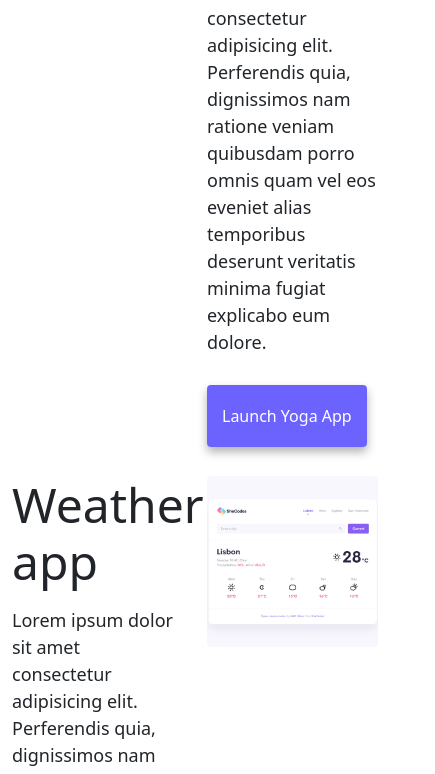
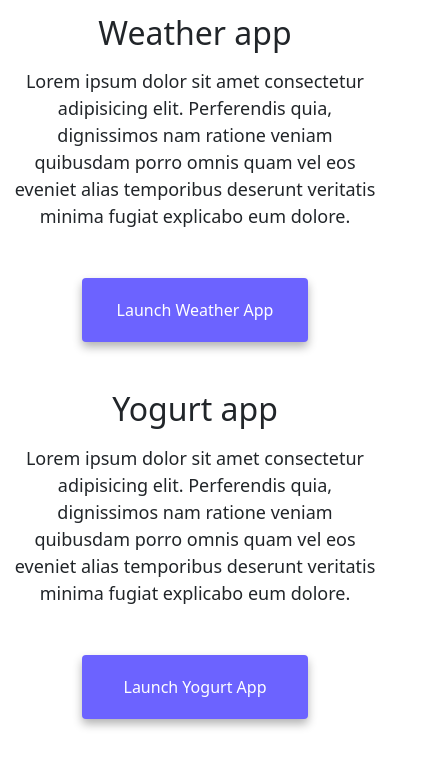
Before and after one commit to Marina-sky/portfolio-website, a plain HTML site: page index.html in a window 390 px wide. Shown: the part 820-1594 px from the top of the page, 435 px wide, since content can reach past the window. Drawn offline with nearby package versions, Linux system fonts and the light colour scheme.

Commit message:
Added media query

```diff
--- a/index.html
+++ b/index.html
@@ -11,7 +11,7 @@
     <script src="https://cdn.jsdelivr.net/npm/bootstrap@5.0.0-beta2/dist/js/bootstrap.bundle.min.js"
         integrity="sha384-b5kHyXgcpbZJO/tY9Ul7kGkf1S0CWuKcCD38l8YkeH8z8QjE0GmW1gYU5S9FOnJ0"
         crossorigin="anonymous"></script>
-    <link rel="stylesheet" href="style.css" />
+    <link rel="stylesheet" href="/style.css" />
 </head>
 
 <body>
@@ -46,10 +46,10 @@
     </div>
     <div class="container">
         <div class="row mb-5">
-            <div class="col-6">
-                <img src="images/yoga.png" class="img-fluid rounded" />
+            <div class="col-sm-6">
+                <img src="images/yoga.png" class="img-fluid rounded d-none d-sm-block" />
             </div>
-            <div class="col-6">
+            <div class="col-sm-6">
                 <h2 class="mb-3">Yoga app</h2>
                 <p>
                     Lorem ipsum dolor sit amet consectetur adipisicing elit. Perferendis
@@ -58,12 +58,12 @@
                     explicabo eum dolore.
                 </p>
                 <div class="mt-5">
-                    <a href="#" class="primary-link">Launch Yoga App</a>
+                    <a href="#" class="primary-link project-link">Launch Yoga App</a>
                 </div>
             </div>
         </div>
         <div class="row mb-5">
-            <div class="col-6">
+            <div class="col-sm-6">
                 <h2 class="mb-3">Weather app</h2>
                 <p>
                     Lorem ipsum dolor sit amet consectetur adipisicing elit. Perferendis
@@ -72,18 +72,18 @@
                     explicabo eum dolore.
                 </p>
                 <div class="mt-5">
-                    <a href="#" class="primary-link">Launch Weather App</a>
+                    <a href="#" class="primary-link project-link">Launch Weather App</a>
                 </div>
             </div>
-            <div class="col-6">
-                <img src="images/weather.png" class="img-fluid rounded" />
+            <div class="col-sm-6">
+                <img src="images/weather.png" class="img-fluid rounded d-none d-sm-block" />
             </div>
         </div>
         <div class="row mb-5">
-            <div class="col-6">
-                <img src="images/yogurt.png" class="img-fluid rounded" />
+            <div class="col-sm-6">
+                <img src="images/yogurt.png" class="img-fluid rounded d-none d-sm-block" />
             </div>
-            <div class="col-6">
+            <div class="col-sm-6">
                 <h2 class="mb-3">Yogurt app</h2>
                 <p>
                     Lorem ipsum dolor sit amet consectetur adipisicing elit. Perferendis
@@ -92,7 +92,7 @@
                     explicabo eum dolore.
                 </p>
                 <div class="mt-5">
-                    <a href="#" class="primary-link">Launch Yogurt App</a>
+                    <a href="#" class="primary-link project-link">Launch Yogurt App</a>
                 </div>
             </div>
         </div>
--- a/style.css
+++ b/style.css
@@ -5,7 +5,7 @@
 }
 
 body {
-  margin: 100px 0;
+  margin: 100px 0 70px 0;
 }
 
 h1,
@@ -94,3 +94,30 @@ p {
 .email-link:hover {
   text-decoration: underline;
 }
+
+@media (max-width: 576px) {
+
+  h1 {
+    font-size: 48px;
+  }
+
+  h2 {
+    font-size: 32px;
+    text-align: center;
+  }
+
+  h3 {
+    margin-top: 10px;
+  }
+
+  p {
+    text-align: center;
+  }
+
+  .project-link {
+    display: block;
+    text-align: center;
+    margin: 0 70px;
+  }
+
+}
```
Also changed, not shown: about.html (+4 -4 lines).
